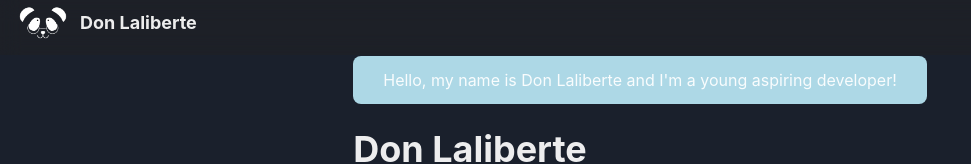
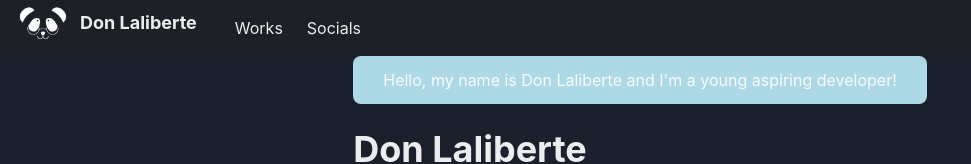
Before and after one commit to Don-Laliberte/Portfolio-Website, a Next.js app in the folder client/: page / in a window 1280 px wide. Shown: the top 164 px of the page, without its empty margins (0-971 px from the left). Built offline with nearby package versions, Linux system fonts and the light colour scheme.

Commit message:
Added two working links to Navbar

```diff
--- a/client/components/navbar.js
+++ b/client/components/navbar.js
@@ -1,5 +1,5 @@
 import Logo from './logo'
-import { Link as NextLink } from 'next/link'
+import NextLink  from 'next/link'
 
 import {
   Container,
@@ -22,15 +22,15 @@ const LinkItem = ({ href, path, children }) => {
   const active = path === href
   const inactiveColor = useColorModeValue('gray200', 'whiteAlpha.900')
   return (
-    <NextLink href={href}>
       <Link
+        as={NextLink}
+        href={href}
         p={2}
         bg={active ? 'glassTeal' : undefined}
         color={active ? '#202023' : inactiveColor}
       >
         {children}
       </Link>
-    </NextLink>
   )
 }
 
@@ -67,7 +67,14 @@ const Navbar = props => {
           width={{base: 'full', md:'auto'}}
           alignItems="center"
           flexGrow={1}
-          mt={{base:4, nmd: 0}}>
+          mt={{base:4, nmd: 0}}
+          >
+              <LinkItem href="/works" path={path}>
+                Works
+              </LinkItem>
+              <LinkItem href="/socials" path={path}>
+                Socials
+              </LinkItem>
         </Stack>
       </Container>
     </Box>
```
